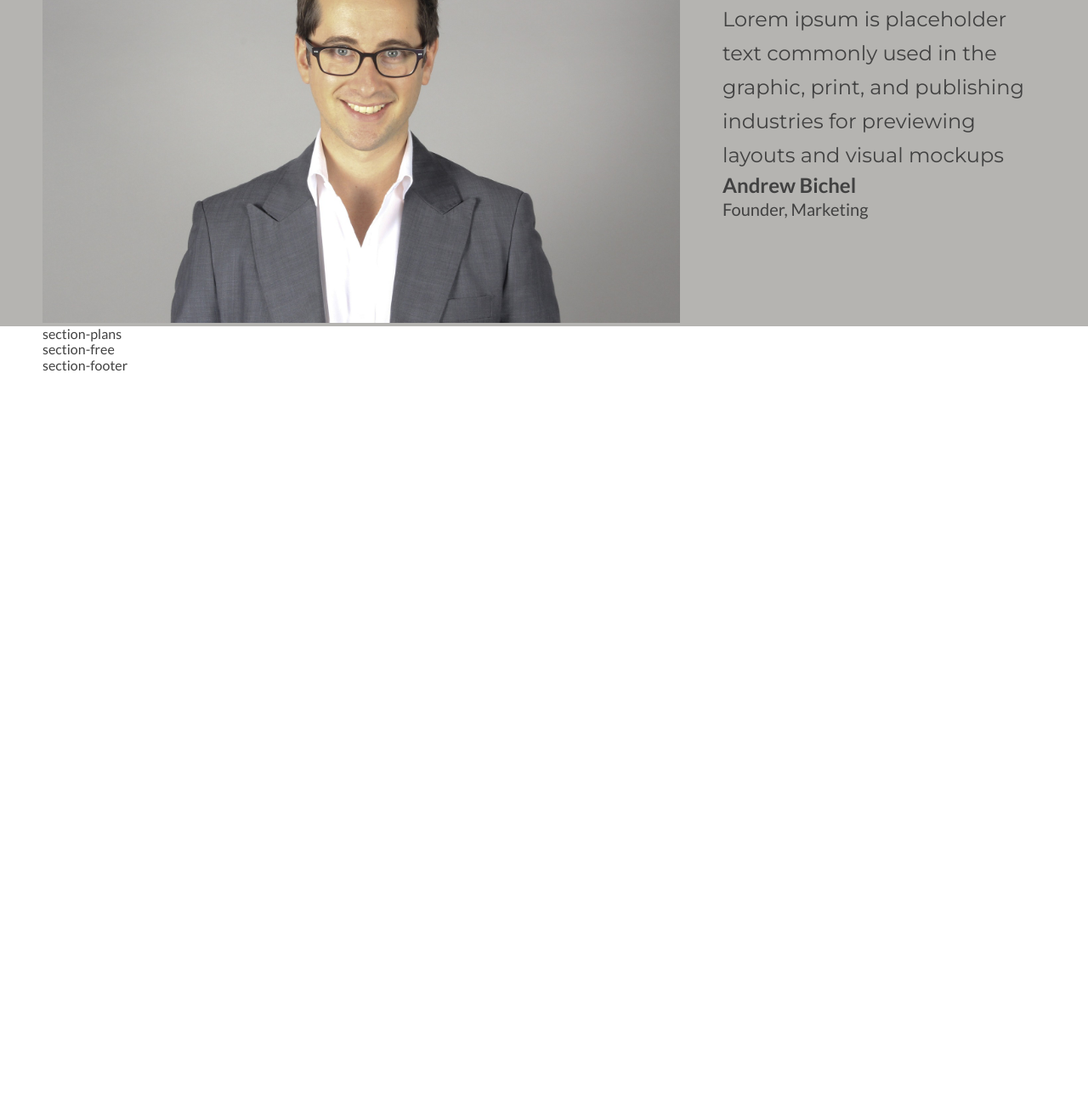
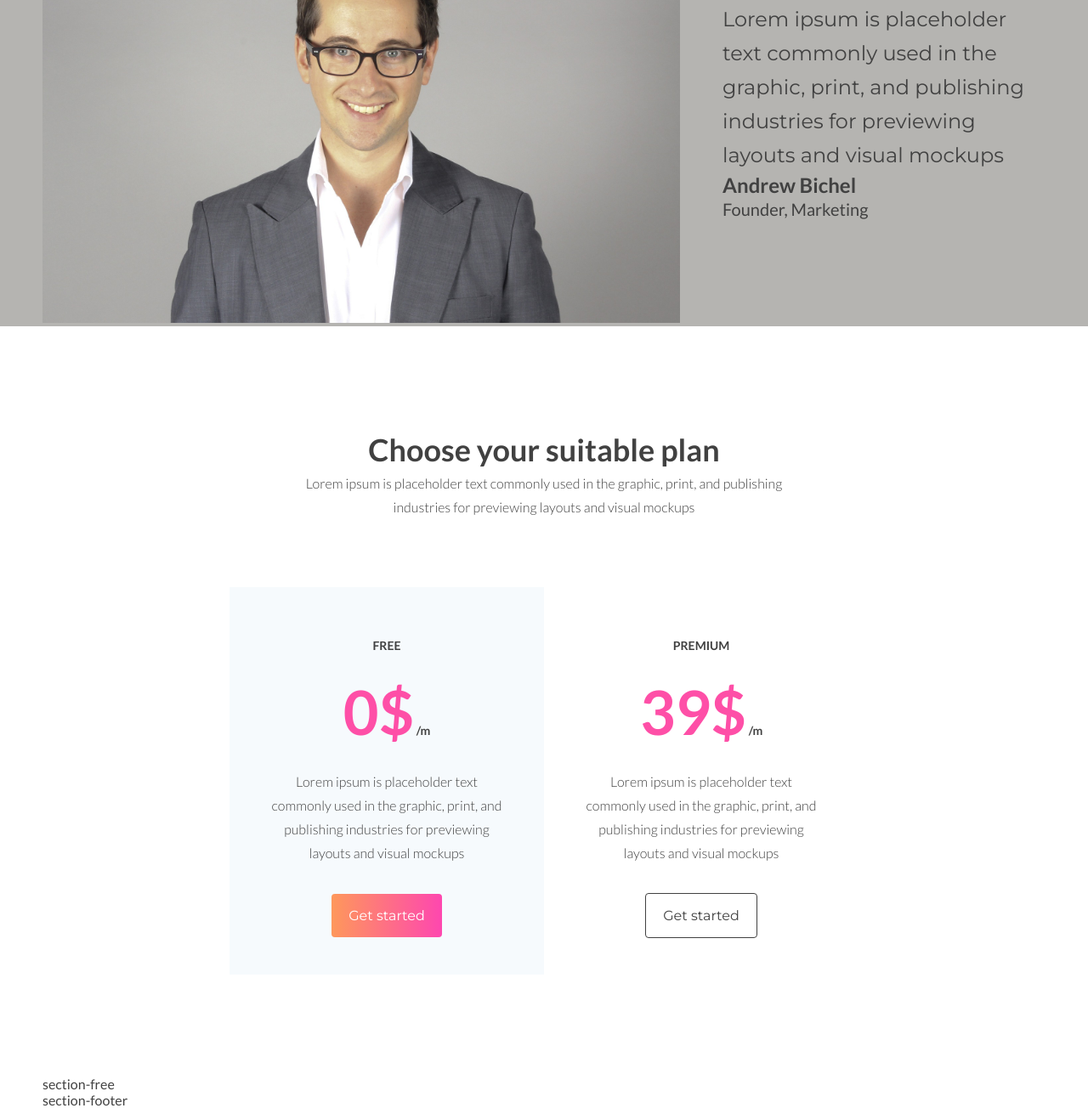
Before and after one commit to vikakleyko/landing-page, a website: page index.html in a window 1280 px wide. Shown: the part 2037-3341 px from the top of the page at 85% size. Before the commit the page ends 2476 px from the top, so only its background shows below. Drawn offline with Linux system fonts and the light colour scheme.

Commit message:
section plans

```diff
--- a/index.html
+++ b/index.html
@@ -32,7 +32,7 @@
                 <input type="text" placeholder="Your Email" />
               </div>
               <div class="section-header-wrapper__form-button">
-                <button>Get started</button>
+                <button class="btn-main">Get started</button>
               </div>
             </div>
           </div>
@@ -53,16 +53,16 @@
               <div class="description-item__title">Increase your visitors</div>
               <div class="description-item__text">
                 Lorem ipsum is placeholder text commonly used in the graphic,
-                print, and publishing industries for previewing layouts and visual
-                mockups
+                print, and publishing industries for previewing layouts and
+                visual mockups
               </div>
             </div>
             <div class="description-item">
               <div class="description-item__title">Increase your visitors</div>
               <div class="description-item__text">
                 Lorem ipsum is placeholder text commonly used in the graphic,
-                print, and publishing industries for previewing layouts and visual
-                mockups
+                print, and publishing industries for previewing layouts and
+                visual mockups
               </div>
             </div>
           </div>
@@ -113,13 +113,12 @@
     <section class="section-outer section-founder">
       <div class="section-inner">
         <div class="section-founder__img">
-          <img src="/image/founder.jpg" height="500"/>
+          <img src="/image/founder.jpg" height="500" />
         </div>
         <div class="section-founder__content">
           <div class="section-founder__content-text">
-            Lorem ipsum is placeholder text commonly used in the graphic,
-              print, and publishing industries for previewing layouts and visual
-              mockups
+            Lorem ipsum is placeholder text commonly used in the graphic, print,
+            and publishing industries for previewing layouts and visual mockups
           </div>
           <div class="section-founder__content-name">Andrew Bichel</div>
           <div class="section-founder__content-post">Founder, Marketing</div>
@@ -131,7 +130,41 @@
     <!-- plans -->
     <section class="section-outer section-plans">
       <div class="section-inner">
-        section-plans
+        <div class="section-plans__title">Choose your suitable plan</div>
+        <div class="section-plans__subtitle">
+          Lorem ipsum is placeholder text commonly used in the graphic, print,
+          and publishing industries for previewing layouts and visual mockups
+        </div>
+        <div class="section-plans__list">
+          <div class="section-plans__list-item active">
+            <div class="section-plans__list-item_title">free</div>
+            <div class="section-plans__list-item_price">
+              <span class="prefix">0$</span><span class="postfix"> /m</span>
+            </div>
+            <div class="section-plans__list-item_description">
+              Lorem ipsum is placeholder text commonly used in the graphic,
+              print, and publishing industries for previewing layouts and visual
+              mockups
+            </div>
+            <div class="section-plans__list-item_button">
+              <a href="#" class="btn-main">Get started</a>
+            </div>
+          </div>
+          <div class="section-plans__list-item">
+            <div class="section-plans__list-item_title">premium</div>
+            <div class="section-plans__list-item_price">
+              <span class="prefix">39$</span><span class="postfix"> /m</span>
+            </div>
+            <div class="section-plans__list-item_description">
+              Lorem ipsum is placeholder text commonly used in the graphic,
+              print, and publishing industries for previewing layouts and visual
+              mockups
+            </div>
+            <div class="section-plans__list-item_button">
+              <a href="#" class="btn-secondary">Get started</a>
+            </div>
+          </div>
+        </div>
       </div>
     </section>
     <!-- / plans -->
--- a/scss/style.scss
+++ b/scss/style.scss
@@ -44,6 +44,34 @@ body {
         color: #6c6c6c;
     }
 }
+
+@mixin start-button {
+    @include font-montserrat;
+    font-size: 16px;
+    margin: 0;
+    padding: 16px 20px;
+
+    border-radius: 4px;
+    cursor: pointer;
+    text-decoration: none;
+
+}
+.btn-main {
+    @include start-button;
+
+    border: none;
+    background: linear-gradient(to right, #fe985b, #fe47af);
+    color: $color-white;
+}
+.btn-secondary {
+    @include start-button;
+
+    border: 1px solid #414141;
+    background: $color-white;
+    color: #414141;
+
+}
+
 // === / Common ===
 
 // === header ===
@@ -125,19 +153,6 @@ body {
                     }
                 }
               }
-
-            &-button{
-                button {
-                    @include font-montserrat;
-                    font-size: 16px;
-                    margin: 0;
-                    padding: 16px 20px;
-                    border: none;
-                    background: linear-gradient(to right, #fe985b, #fe47af);
-                    border-radius: 4px;
-                    color: $color-white;
-                }
-            }
         }
     }
 }
@@ -230,7 +245,65 @@ body {
 
 // === plans ===
 .section-plans {
+    padding-top: 120px;
+    padding-bottom: 120px;
+    text-align: center;
 
+    &__title {
+        font-size: 36px;
+        line-height: 51px;
+        font-weight: bold;
+    }
+    &__subtitle {
+        font-size: 16px;
+        line-height: 28px;
+        font-weight: 300;
+        margin: 0 auto 80px;
+        width: 50%;
+    }
+    &__list {
+        display: flex;
+        justify-content: center;
+
+        &-item {
+            flex-basis: 370px;
+            text-align: center;
+            padding: 60px 45px;
+            &_title {
+                font-size: 14px;
+                line-height: 17px;
+                font-weight: bold;
+                text-transform: uppercase;
+                margin-bottom: 26px;
+            }
+            &_price {
+                margin-bottom: 26px;
+
+                .prefix{
+                    font-size: 72px;
+                    line-height: 86px;
+                    font-weight: bold;
+                    color: #fe4fa7;
+                }
+                .postfix{
+                    font-size: 14px;
+                    line-height: 17px;
+                    font-weight: bold;
+                }
+            }
+            &_description {
+                margin-bottom: 50px;
+                font-size: 16px;
+                line-height: 28px;
+                font-weight: 300;
+            }
+            &_button {}
+
+            &.active {
+                background-color: #f6fafd;
+            }
+        }
+    }
 }
 // === / plans ===
 
```
Also changed, not shown: css/style.css.
